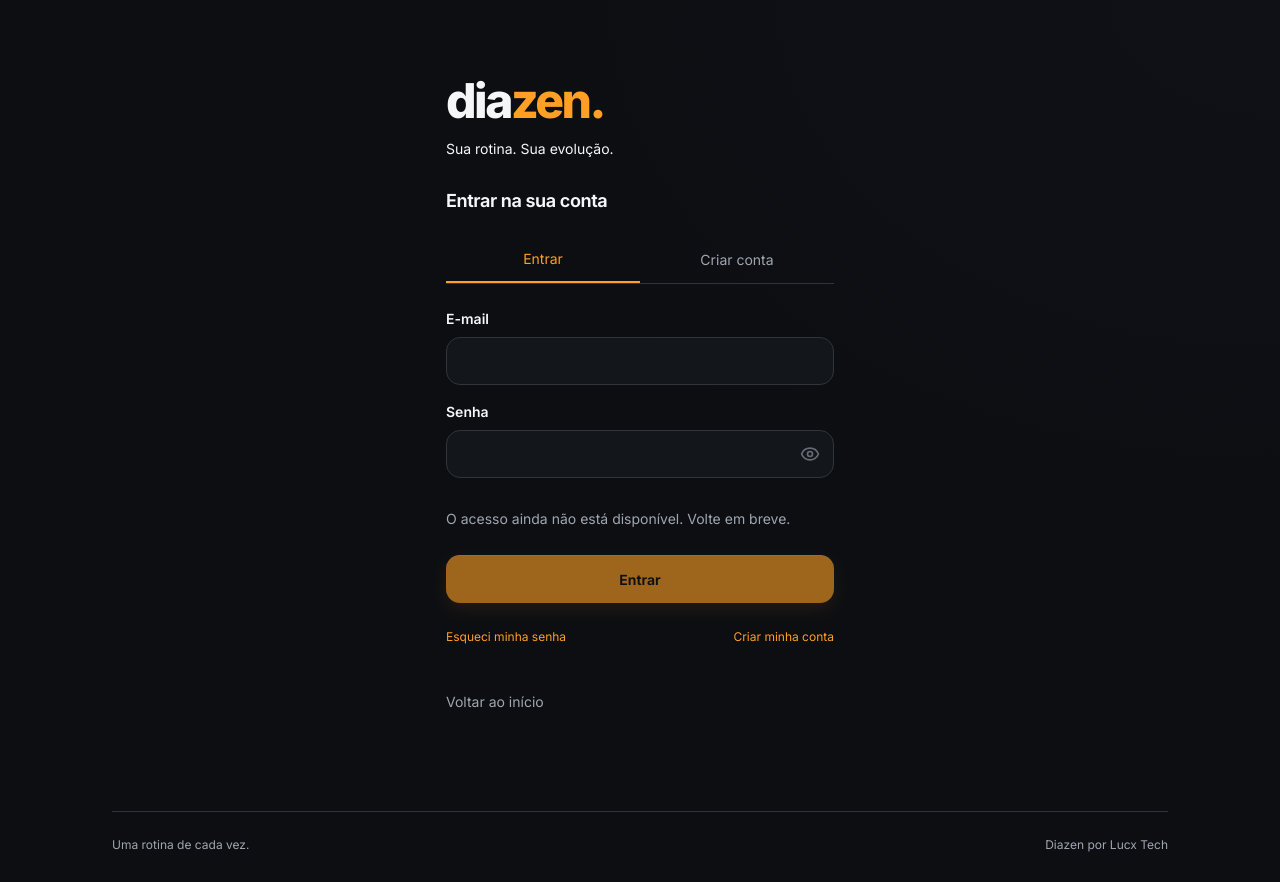
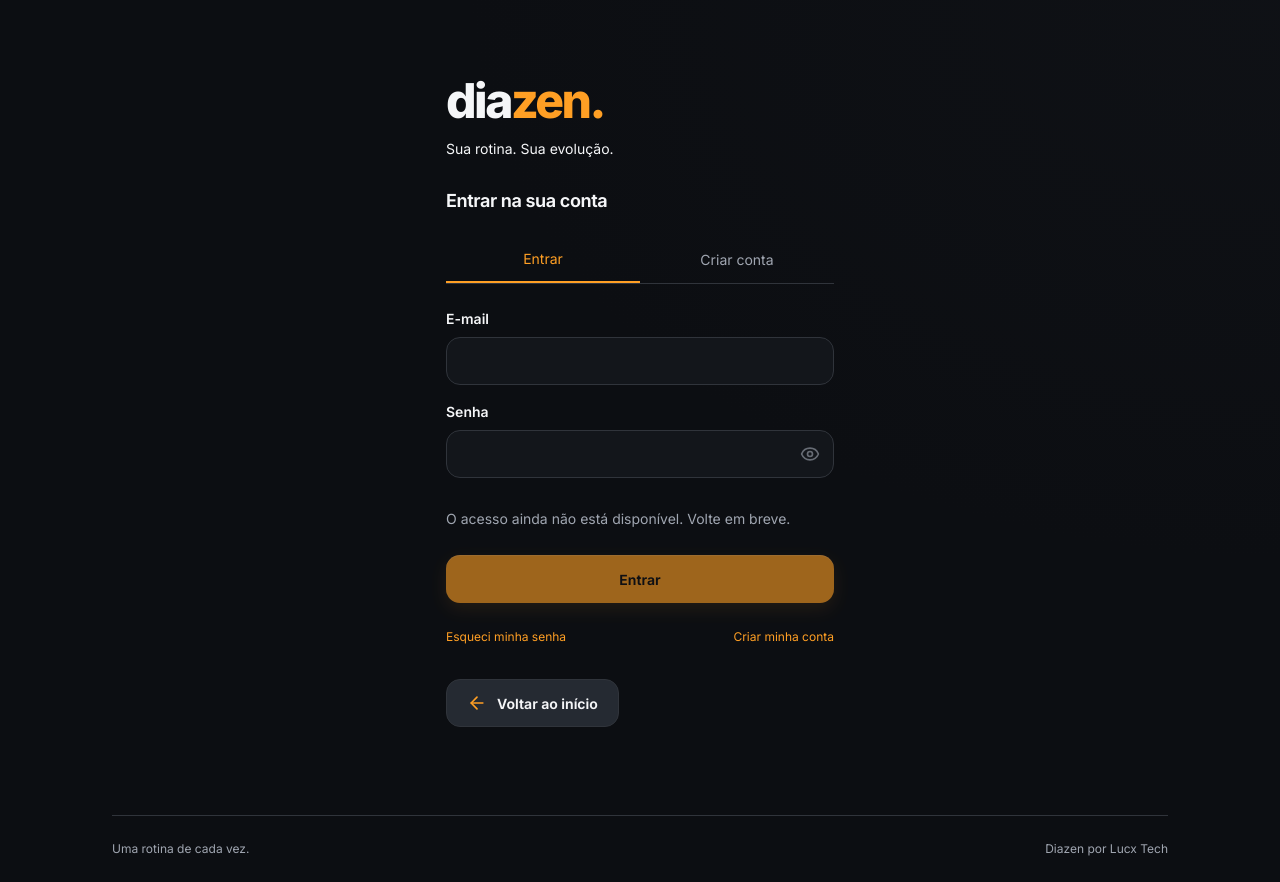
Before and after one commit to pauloluccasdev/diazen, a Next.js app: page /entrar in a window 1280 px wide. Built offline with nearby package versions, Linux system fonts and the light colour scheme; no server answers.

Commit message:
fix: padronizar botões de retorno nas telas

```diff
--- a/src/app/cadastro/page.tsx
+++ b/src/app/cadastro/page.tsx
@@ -1,3 +1,4 @@
+import { ReturnLink } from "@/components/return-link";
 import Link from "next/link";
 import { AccountForm } from "@/components/account-form";
 import { getSupabaseConfig } from "@/lib/supabase/config";
@@ -27,9 +28,7 @@ export default function Signup() {
         Conheça os <Link href="/termos">termos de uso</Link> e a{" "}
         <Link href="/privacidade">política de privacidade</Link>.
       </p>
-      <Link className="back-link" href="/entrar">
-        Já tenho conta
-      </Link>
+      <ReturnLink href="/entrar">Já tenho conta</ReturnLink>
     </section>
   );
 }
--- a/src/app/conta-excluida/page.tsx
+++ b/src/app/conta-excluida/page.tsx
@@ -1,5 +1,5 @@
+import { ReturnLink } from "@/components/return-link";
 import { ClearOfflineData } from "@/components/offline-snapshot";
-import Link from "next/link";
 export const metadata = { title: "Solicitação registrada" };
 export default function Deleted() {
   return (
@@ -11,9 +11,7 @@ export default function Deleted() {
         processada com segurança, incluindo o tratamento das cópias de segurança
         conforme a política de privacidade.
       </p>
-      <Link className="button-primary" href="/">
-        Voltar ao início
-      </Link>
+      <ReturnLink href="/">Voltar ao início</ReturnLink>
     </section>
   );
 }
--- a/src/app/entrar/page.tsx
+++ b/src/app/entrar/page.tsx
@@ -1,3 +1,4 @@
+import { ReturnLink } from "@/components/return-link";
 import { ClearOfflineData } from "@/components/offline-snapshot";
 import Link from "next/link";
 import { redirect } from "next/navigation";
@@ -49,9 +50,7 @@ export default async function Login({
           Criar minha conta
         </Link>
       </nav>
-      <Link className="back-link" href="/">
-        Voltar ao início
-      </Link>
+      <ReturnLink href="/">Voltar ao início</ReturnLink>
     </section>
   );
 }
--- a/src/app/globals.css
+++ b/src/app/globals.css
@@ -1968,3 +1968,27 @@ input[type="date"]::-webkit-datetime-edit {
     padding-inline: 12px;
   }
 }
+.return-link {
+  gap: 10px;
+  min-height: 48px;
+  margin-top: 20px;
+  font-size: 14px;
+}
+.return-link > svg {
+  flex-shrink: 0;
+  color: var(--color-accent);
+}
+.return-link > span {
+  min-width: 0;
+}
+.welcome > .return-link:first-child {
+  margin-top: 0;
+  margin-bottom: 16px;
+}
+@media (max-width: 600px) {
+  .return-link {
+    display: flex;
+    width: 100%;
+    justify-content: flex-start;
+  }
+}
--- a/src/app/not-found.tsx
+++ b/src/app/not-found.tsx
@@ -1,4 +1,4 @@
-import Link from "next/link";
+import { ReturnLink } from "@/components/return-link";
 export default function NotFound() {
   return (
     <section className="welcome">
@@ -7,9 +7,7 @@ export default function NotFound() {
       <p className="intro">
         Esta página não existe ou não está disponível para você.
       </p>
-      <Link className="button-primary" href="/painel">
-        Voltar ao dashboard
-      </Link>
+      <ReturnLink href="/painel">Voltar ao dashboard</ReturnLink>
     </section>
   );
 }
--- a/src/app/painel/[modulo]/page.tsx
+++ b/src/app/painel/[modulo]/page.tsx
@@ -1,3 +1,4 @@
+import { ReturnLink } from "@/components/return-link";
 import Link from "next/link";
 import { notFound } from "next/navigation";
 import { projectContext } from "@/lib/data";
@@ -113,9 +114,9 @@ export default async function Records({
   return (
     <div className={`module-page module-${modulo}`}>
       <section className="welcome module-welcome">
-        <Link className="back-link" href={`/painel?projeto=${selected.id}`}>
-          ← Dashboard
-        </Link>
+        <ReturnLink href={`/painel?projeto=${selected.id}`}>
+          Voltar ao dashboard
+        </ReturnLink>
         <p className="eyebrow">{selected.name}</p>
         <h1>
           {modules[modulo].title}
--- a/src/app/painel/alimentos/page.tsx
+++ b/src/app/painel/alimentos/page.tsx
@@ -1,3 +1,4 @@
+import { ReturnLink } from "@/components/return-link";
 import Link from "next/link";
 import { requireAccount } from "@/lib/data";
 import { number } from "@/lib/domain";
@@ -59,9 +60,7 @@ export default async function Foods({
   return (
     <>
       <section className="welcome">
-        <Link className="back-link" href="/painel/alimentacao">
-          ← Alimentação
-        </Link>
+        <ReturnLink href="/painel/alimentacao">Voltar à alimentação</ReturnLink>
         <p className="eyebrow">Sua biblioteca privada</p>
         <h1>
           Alimentos e receitas<span className="accent">.</span>
--- a/src/app/painel/fotos/page.tsx
+++ b/src/app/painel/fotos/page.tsx
@@ -1,3 +1,4 @@
+import { ReturnLink } from "@/components/return-link";
 import Image from "next/image";
 import Link from "next/link";
 import { projectContext } from "@/lib/data";
@@ -82,9 +83,9 @@ export default async function Photos({
   return (
     <>
       <section className="welcome">
-        <Link className="back-link" href={`/painel?projeto=${selected.id}`}>
-          ← Dashboard
-        </Link>
+        <ReturnLink href={`/painel?projeto=${selected.id}`}>
+          Voltar ao dashboard
+        </ReturnLink>
         <p className="eyebrow">{selected.name}</p>
         <h1>Suas fotografias.</h1>
         <p className="intro">Um registro visual da sua evolução, só seu.</p>
--- a/src/app/recuperar-senha/page.tsx
+++ b/src/app/recuperar-senha/page.tsx
@@ -1,4 +1,4 @@
-import Link from "next/link";
+import { ReturnLink } from "@/components/return-link";
 import { AccountForm } from "@/components/account-form";
 import { getSupabaseConfig } from "@/lib/supabase/config";
 import { siteUrl } from "@/lib/site-url";
@@ -14,9 +14,7 @@ export default function Recover() {
         mode="recover"
         configured={Boolean(getSupabaseConfig() && siteUrl())}
       />
-      <Link className="back-link" href="/entrar">
-        Voltar para entrar
-      </Link>
+      <ReturnLink href="/entrar">Voltar para entrar</ReturnLink>
     </section>
   );
 }
--- /dev/null
+++ b/src/components/return-link.tsx
@@ -0,0 +1,18 @@
+import Link from "next/link";
+import { ArrowLeft } from "lucide-react";
+import type { ReactNode } from "react";
+
+export function ReturnLink({
+  href,
+  children,
+}: {
+  href: string;
+  children: ReactNode;
+}) {
+  return (
+    <Link className="button-secondary return-link" href={href}>
+      <ArrowLeft size={20} aria-hidden="true" />
+      <span>{children}</span>
+    </Link>
+  );
+}
```
Also changed, not shown: 1 other file (tests, documents, lock files or other folders).
